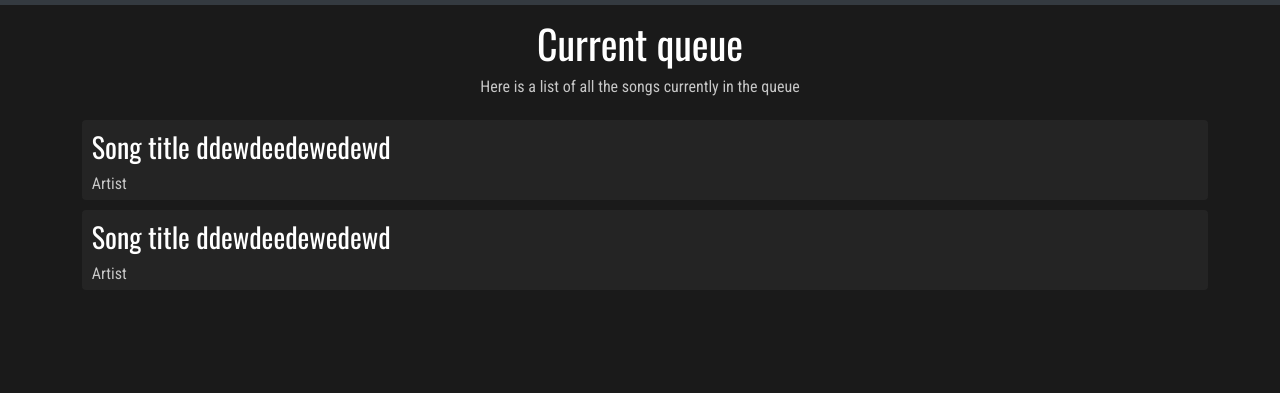
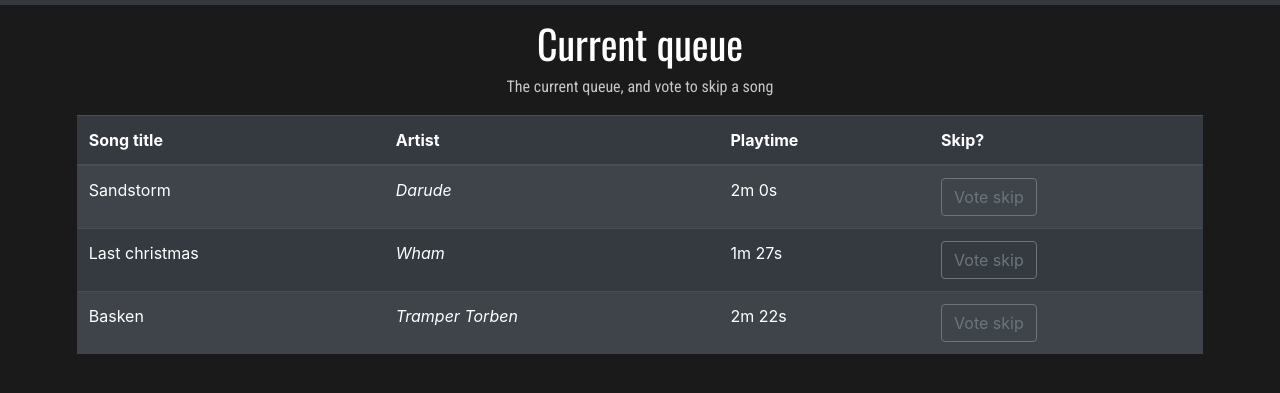
Before and after one commit to Gamped/NobelMedia, a React app in the folder nobel-media/: page /music/queue in a window 1280 px wide. Shown: the part 51-444 px from the top of the page. Built offline with nearby package versions, Linux system fonts and the light colour scheme.

Commit message:
Made Queue and misc. stuff

```diff
--- a/nobel-media/src/Elements/QueueElement/QueueElement.css
+++ b/nobel-media/src/Elements/QueueElement/QueueElement.css
@@ -1,5 +1,5 @@
 .QueueElementBox{
-    height: 80px;
+    height: 70px;
     width: 100%;
     margin: 5px;
 }
@@ -7,7 +7,9 @@
 
 .QueueBox{
     position: absolute;
-    margin: 10px;
+    margin: 5px;
+    margin-left: 10px;
+    margin-right: 10px;
     width: 100%;
     height: 100%;
 }
--- a/nobel-media/src/Elements/QueueElement/QueueElement.js
+++ b/nobel-media/src/Elements/QueueElement/QueueElement.js
@@ -1,18 +1,27 @@
-import React from "react";
+import React, { Component } from "react";
 import {Row, Col} from "react-bootstrap";
 import "./QueueElement.css";
 
-const QueueElement = () => {
+class QueueElement extends Component {
+    constructor(props){
+        super(props);
+        this.state = {
+            songTitle: null,
+            artist: null,
+        };
+    }
+
+    render() {
         return (
             <Row>
                 <Col>
                     <div className="QueueElementBox color2 rounded">
                         <div className="QueueBox">
                             <Row>
-                            <Col><h3 className="textNoWrap">Song title ddewdeedewedewd</h3></Col>
+                                <Col><h4 className="textNoWrap">{this.props.songTitle}</h4></Col>
                             </Row>
                             <Row>
-                            <Col><p className="textSimple textColor4 maxTextWidht">Artist</p></Col>
+                                <Col><p className="textNoWrap textSimple textColor4 maxTextWidht">{this.props.artist}</p></Col>
                             </Row>
                         </div>
                     </div>
@@ -20,5 +29,6 @@ const QueueElement = () => {
             </Row>
         );
     }
+}
 
 export default QueueElement;
--- a/nobel-media/src/Pages/CurrentQueue/CurrentQueue.js
+++ b/nobel-media/src/Pages/CurrentQueue/CurrentQueue.js
@@ -1,21 +1,65 @@
 import React from "react";
-import {Row, Col} from "react-bootstrap";
+import {Row, Col, Button} from "react-bootstrap";
 import NormalText from "../../Elements/NormalText/NormalText";
-import QueueElement from "../../Elements/QueueElement/QueueElement";
+import { Component } from "react";
 
-const CurrentQueue = () => {
-    return (
-        <div>
+class CurrentQueue extends Component {
+    constructor(props) {
+       super(props)
+       this.state = {
+          queues: [
+             { title: "Sandstorm", artist: 'Darude', playTime: 120 },
+             { title: "Last christmas", artist: 'Wham', playTime: 87 },
+             { title: "Basken", artist: 'Tramper Torben', playTime: 142},
+          ]
+       }
+    }
+
+    renderTableData() {
+        return this.state.queues.map((queue) => {
+            const { title, artist, playTime } = queue;
+            let min = Math.floor(playTime / 60), sec = playTime % 60;
+
+            return (
+                <tr key={title}>
+                    <td>{title}</td>
+                    <td><i>{artist}</i></td>
+                    <td>{min}m {sec}s</td>
+                    <td><Button className="centerWidth" variant="outline-secondary">Vote skip</Button></td>
+                </tr>
+            )
+        });
+    }
+
+     render(){
+        return (
             <div className="contentBox">
                 <Row>
                     <Col><h1 className="text-center">Current queue</h1></Col>
                 </Row>
-                <NormalText txt="Here is a list of all the songs currently in the queue"/>
-                <QueueElement/>
-                <QueueElement/>
-           </div>
-        </div>
-    );
+                <NormalText txt="The current queue, and vote to skip a song"/>
+                <Row>
+                    <Col>
+                        <div className="table-responsive-xl">
+                            <table class="table table-striped table-dark">
+                                <thead>
+                                    <tr>
+                                        <th>Song title</th>
+                                        <th>Artist</th>
+                                        <th>Playtime</th>
+                                        <th>Skip?</th>
+                                    </tr>
+                                </thead>
+                                <tbody>
+                                    {this.renderTableData()}
+                                </tbody>
+                            </table>
+                        </div>
+                    </Col>
+                </Row>
+            </div>
+        )
+    }
 }
 
 export default CurrentQueue;
--- a/nobel-media/src/Pages/Login/Login.js
+++ b/nobel-media/src/Pages/Login/Login.js
@@ -22,7 +22,6 @@ const tryLogin = function(){
 
 const Login = () => {
     return (
-        <div>
         <div className="contentBox">
             <Row>
                 <Col><h1 className="text-center">Login</h1></Col>
@@ -54,7 +53,6 @@ const Login = () => {
                 <Col><h3 id="PasswordErrorMsg" className="text-center textColorRed"> </h3></Col>
             </Row>
         </div>
-        </div>
     );
 }
 
--- a/nobel-media/src/Pages/Remote/Remote.css
+++ b/nobel-media/src/Pages/Remote/Remote.css
@@ -3,9 +3,9 @@
     position: relative;
     min-width: 200px;
     width: 60%;
-    max-width: 450px;
+    max-width: 400px;
     height: 45px;
     margin-bottom: 10px;
     margin-top: 5px;
-    height: 85px;
+    height: 80px;
 }
--- a/nobel-media/src/Styles.css
+++ b/nobel-media/src/Styles.css
@@ -17,8 +17,8 @@ body {
 .textColorRed{ color: rgb(122, 15, 15); }
 
 .textNoWrap{
-    word-wrap: none;
-    text-overflow: clip;
+    white-space:nowrap;
+    overflow: hidden;
 }
 
 h1, h2, h3, h4, h5, h6, a, p{
```
Lines whose indentation alone changed are shown as unchanged.
